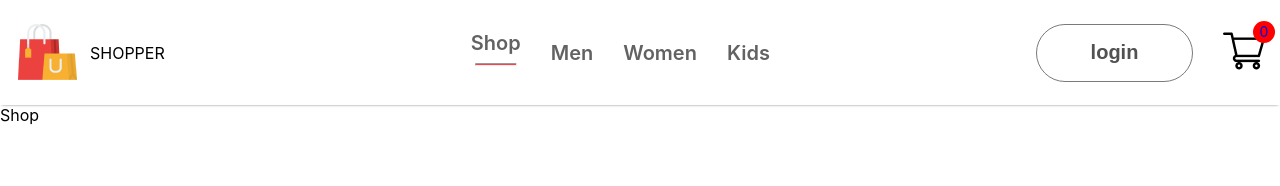
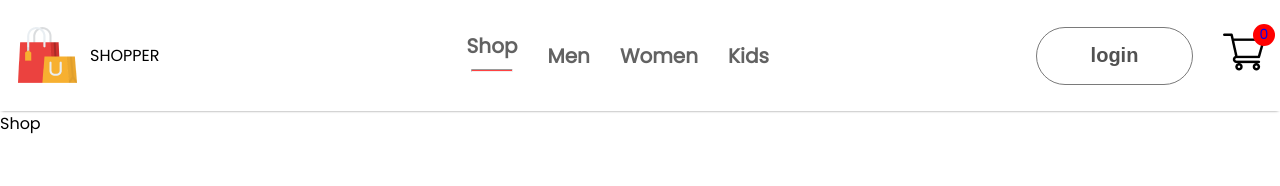
Before and after one commit to mambachristophersteven/shopper-frontend, a React (Create React App) app: page / in a window 1280 px wide. Shown: the top 186 px of the page. Built offline with nearby package versions, Linux system fonts and the light colour scheme.

Commit message:
adding poppins font family and style for all text in project

```diff
--- a/src/index.css
+++ b/src/index.css
@@ -1,13 +1,9 @@
+@font-face {
+  font-family: poppins;
+  src: url(../src/Assets/Poppins-Regular.ttf);
+}
+
 body {
   margin: 0;
-  font-family: -apple-system, BlinkMacSystemFont, 'Segoe UI', 'Roboto', 'Oxygen',
-    'Ubuntu', 'Cantarell', 'Fira Sans', 'Droid Sans', 'Helvetica Neue',
-    sans-serif;
-  -webkit-font-smoothing: antialiased;
-  -moz-osx-font-smoothing: grayscale;
+  font-family: poppins;
 }
-
-code {
-  font-family: source-code-pro, Menlo, Monaco, Consolas, 'Courier New',
-    monospace;
-}
```
Also changed, not shown: src/Assets/Poppins-Regular.ttf (added).
